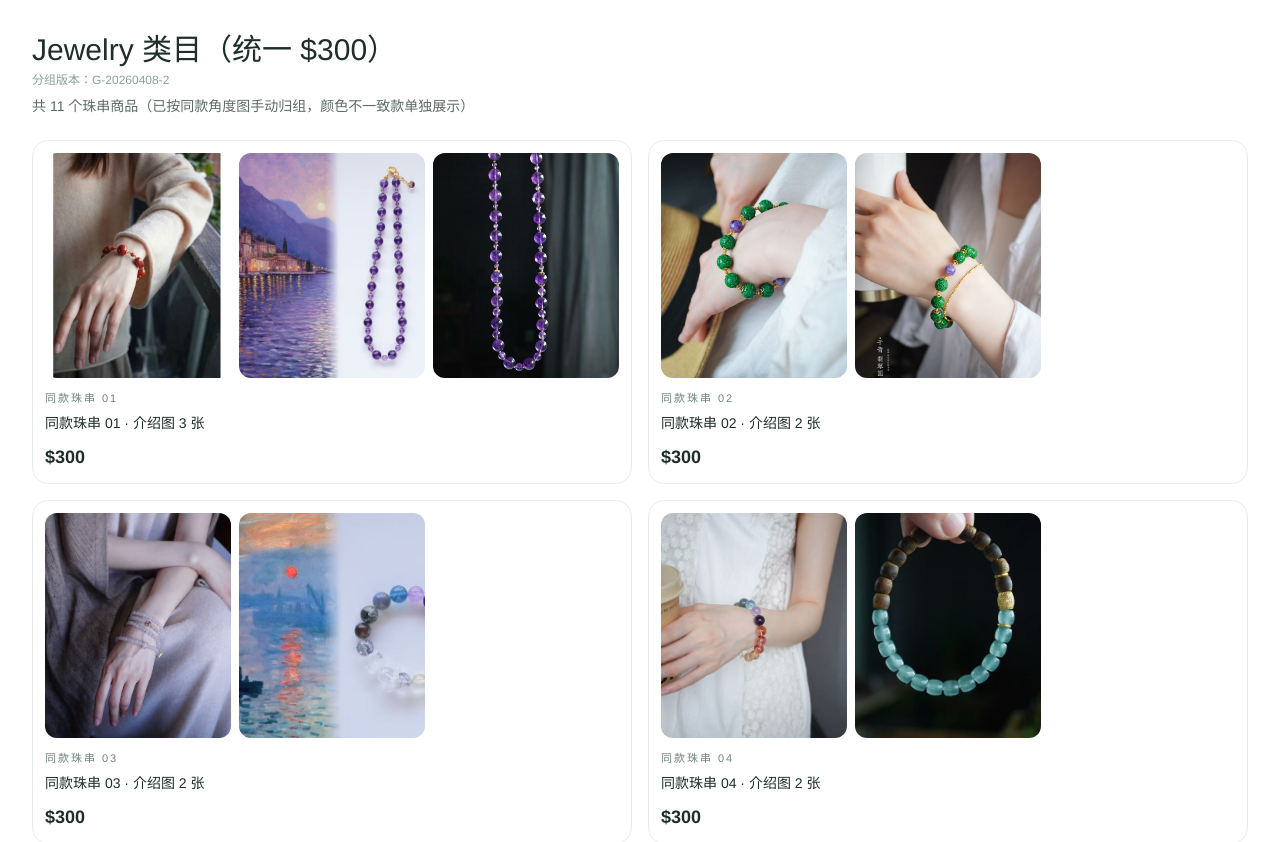
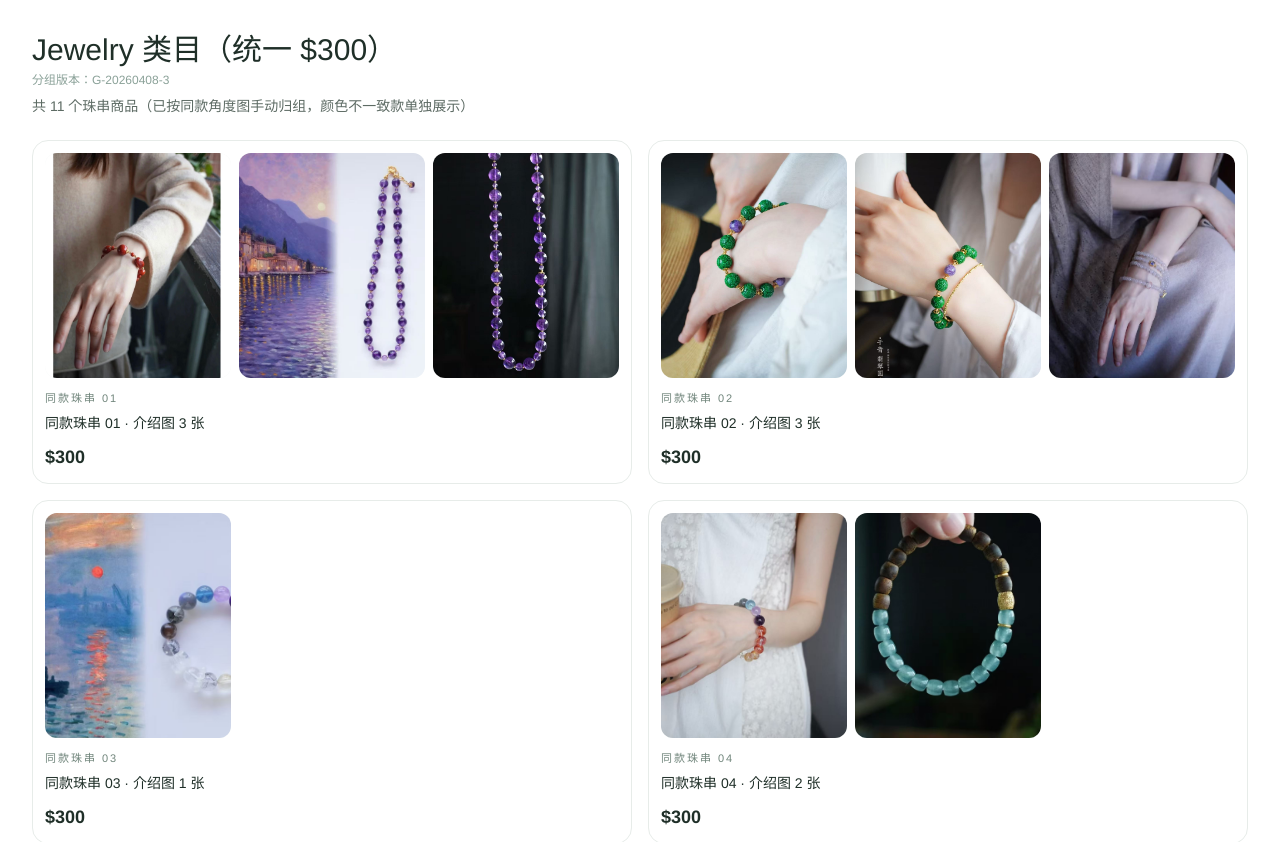
Before and after one commit to echoyiya520/mahaland, a Next.js app: page /jewelry in a window 1280 px wide. Shown: the top 842 px of the page. Built offline with nearby package versions, Linux system fonts and the light colour scheme.

Commit message:
Merge matching trio across first-right and second-left jewelry cards

```diff
--- a/app/jewelry/page.tsx
+++ b/app/jewelry/page.tsx
@@ -20,8 +20,8 @@ async function getItems(): Promise<Item[]> {
   // 手动归组：尽量把同一珠串不同角度放在一起
   const curatedGroups: string[][] = [
     ["jewelry-011.jpg", "jewelry-012.jpg", "jewelry-014.jpg"], // 绿色手串同款（用户确认）
-    ["jewelry-016.jpg", "jewelry-017.jpg"],
-    ["jewelry-019.jpg", "jewelry-020.jpg"],
+    ["jewelry-016.jpg", "jewelry-017.jpg", "jewelry-019.jpg"], // 第一排右 + 第二排左中同款合并
+    ["jewelry-020.jpg"],
     ["jewelry-021.jpg", "jewelry-022.jpg"],
     ["jewelry-024.jpg", "jewelry-025.jpg"],
     ["jewelry-001.jpg", "jewelry-002.jpg", "jewelry-003.jpg"],
@@ -60,7 +60,7 @@ export default async function JewelryPage() {
   return (
     <main className="min-h-screen bg-white p-6 text-[#1f2f28] lg:p-8">
       <h1 className="text-3xl">Jewelry 类目（统一 $300）</h1>
-      <p className="mt-1 text-xs text-[#8aa198]">分组版本：G-20260408-2</p>
+      <p className="mt-1 text-xs text-[#8aa198]">分组版本：G-20260408-3</p>
       <p className="mt-2 text-sm text-[#5d6b64]">共 {items.length} 个珠串商品（已按同款角度图手动归组，颜色不一致款单独展示）</p>
 
       <div className="mt-6 grid gap-4 sm:grid-cols-1 lg:grid-cols-2">
```
